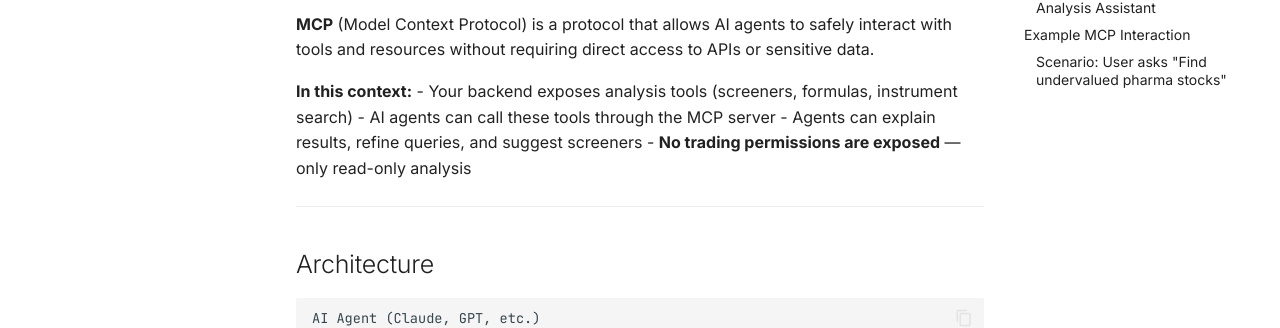
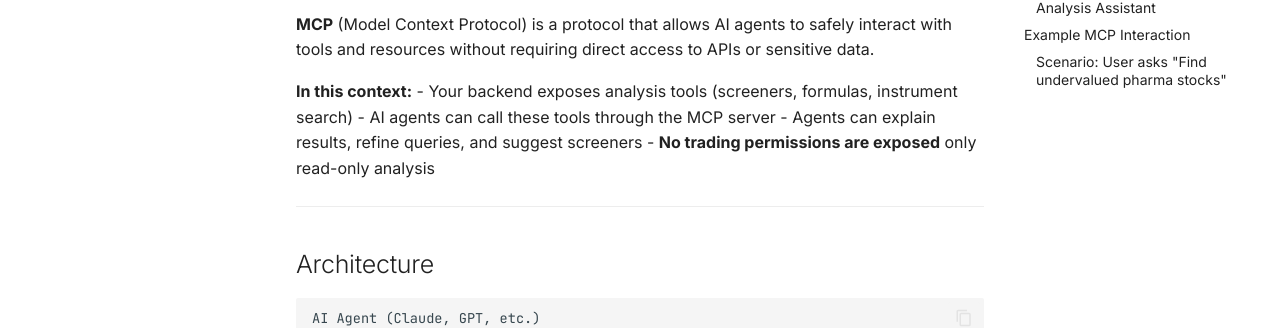
Before and after one commit to gauravagarwalgarg/AngelOneDashboard, an MkDocs documentation site: the page built from docs/mcp-integration.md, in a window 1280 px wide and 900 px high. Shown: the part 358-686 px from the top of the window. Built offline with MkDocs 1.6.1 and Material for MkDocs 9.7.7, drawn with Linux system fonts in a browser that asks for light colours; comment, search, counter and statistics services are not loaded.

```diff
--- a/docs/mcp-integration.md
+++ b/docs/mcp-integration.md
@@ -10,7 +10,7 @@ This document explains how to use the Angel One Market Analysis backend as an MC
 - Your backend exposes analysis tools (screeners, formulas, instrument search)
 - AI agents can call these tools through the MCP server
 - Agents can explain results, refine queries, and suggest screeners
-- **No trading permissions are exposed** — only read-only analysis
+- **No trading permissions are exposed**  only read-only analysis
 
 ---
 
```
